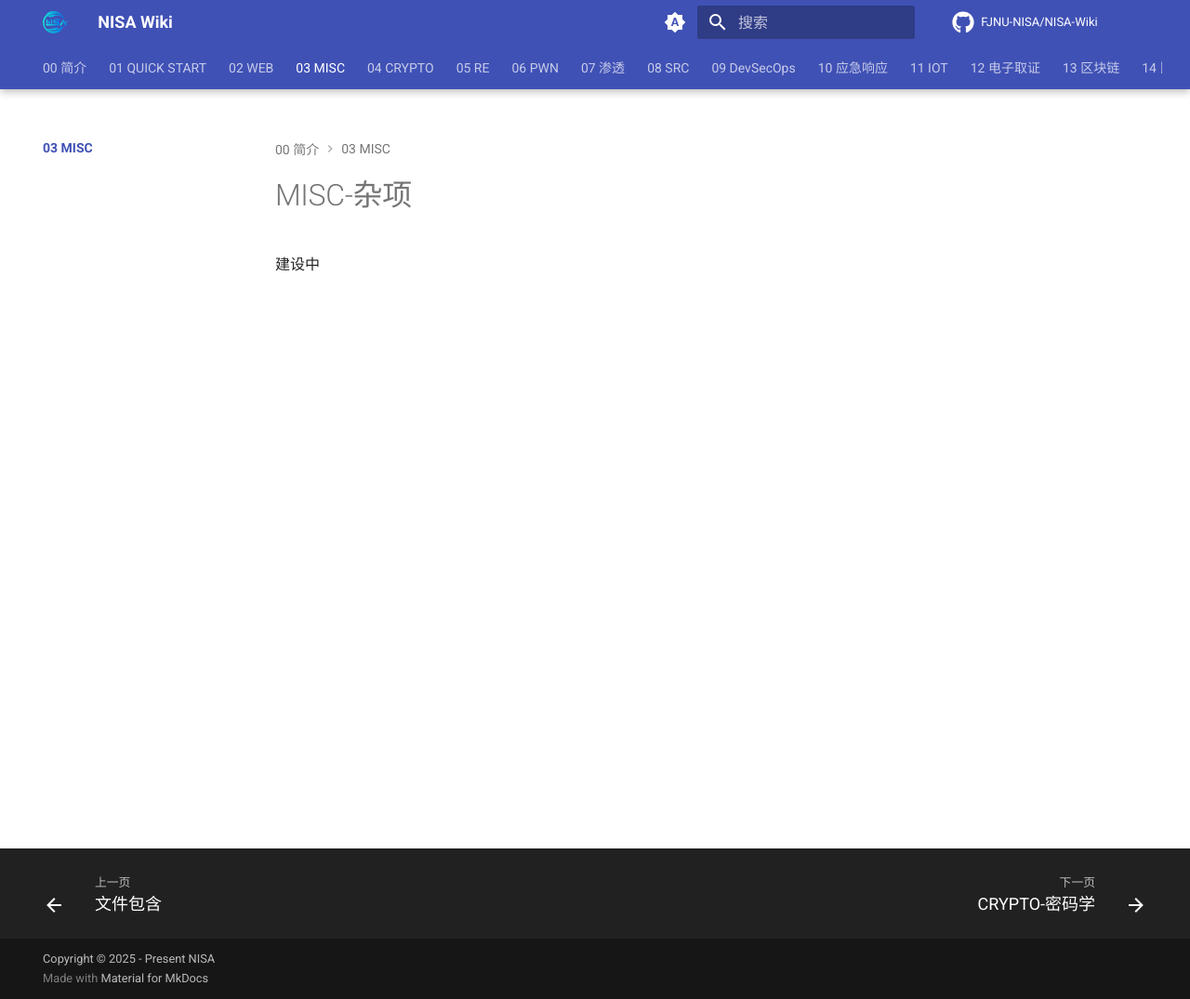
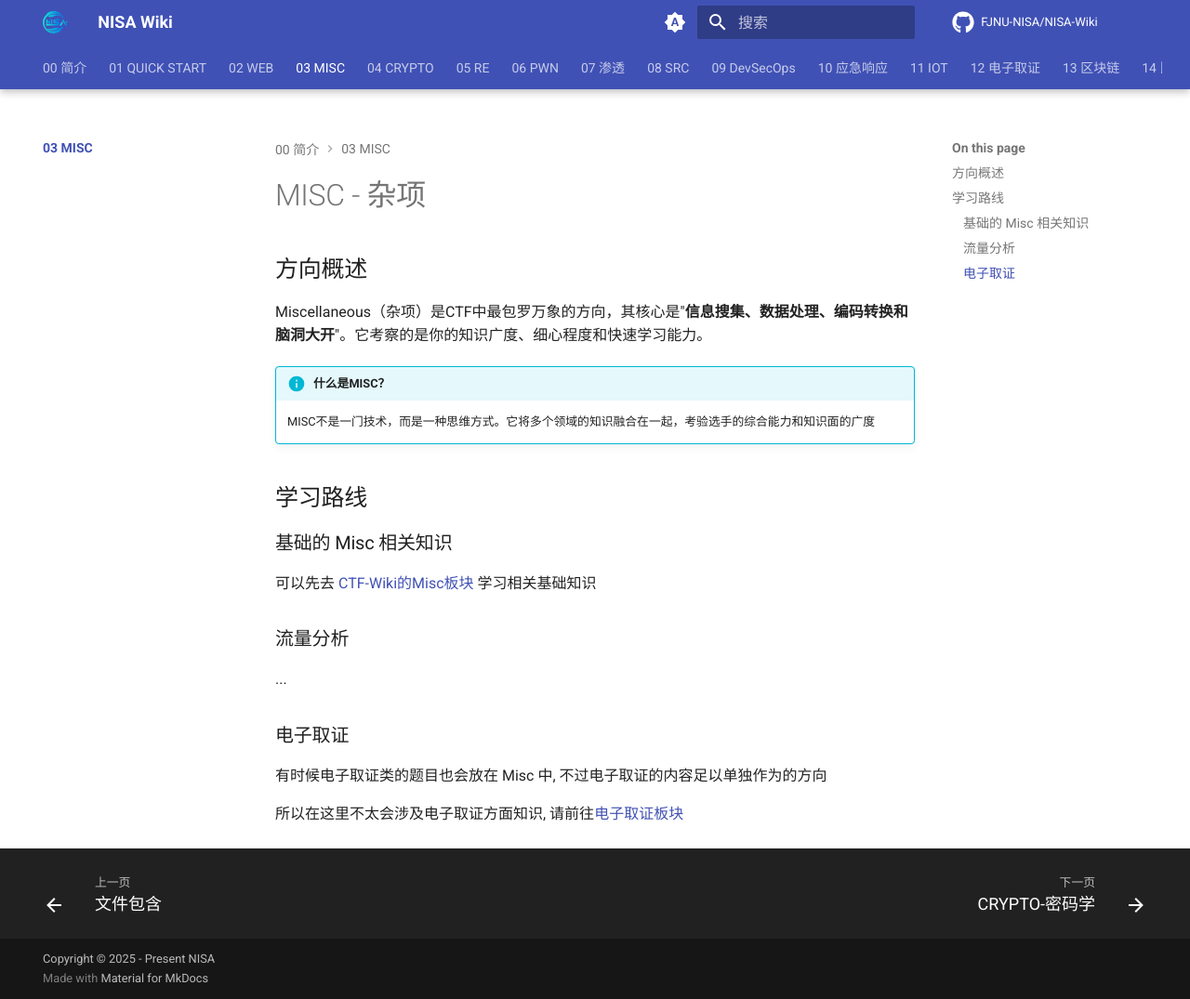
Before and after one commit to FJNU-NISA/NISA-Wiki, an MkDocs documentation site: the page built from docs/03-MISC/index.md, in a window 1280 px wide and 1075 px high. Shown: the whole window at 93% size. Built offline with MkDocs 1.6.1 and Material for MkDocs 9.7.7, drawn with Linux system fonts in a browser that asks for light colours; comment, search, counter and statistics services are not loaded.

Commit message:
add: 新增CyberChef工具介绍及MISC模块内容更新

```diff
--- a/docs/03-MISC/index.md
+++ b/docs/03-MISC/index.md
@@ -1,3 +1,24 @@
-# MISC-杂项
+# MISC - 杂项
 
-建设中
+## 方向概述
+
+Miscellaneous（杂项）是CTF中最包罗万象的方向，其核心是"**信息搜集、数据处理、编码转换和脑洞大开**"。它考察的是你的知识广度、细心程度和快速学习能力。
+
+!!! info "什么是MISC？"
+    MISC不是一门技术，而是一种思维方式。它将多个领域的知识融合在一起，考验选手的综合能力和知识面的广度
+
+## 学习路线
+
+### 基础的 Misc 相关知识
+
+可以先去 [CTF-Wiki的Misc板块](https://ctf-wiki.org/misc/introduction/) 学习相关基础知识
+
+### 流量分析
+
+...
+
+### 电子取证
+
+有时候电子取证类的题目也会放在 Misc 中, 不过电子取证的内容足以单独作为的方向
+
+所以在这里不太会涉及电子取证方面知识, 请前往[电子取证板块](../12-电子取证/index.md)
```
Also changed, not shown: docs/01-QUICK START/03-常用工具使用指南/CyberChef/index.md (added, +5 -0 lines).
